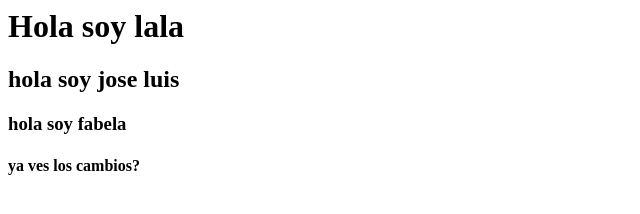
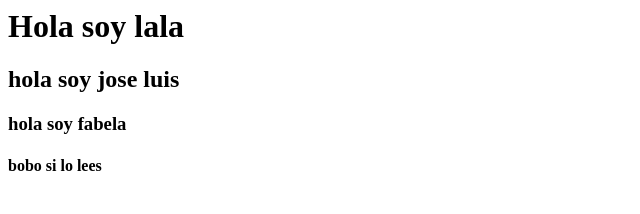
Before and after one commit to eduardomv2/Gestor-Gastos, a plain HTML site: page index.html in a window 1280 px wide. Shown: the full height of the page, 0-640 px from the left. Drawn offline with Linux system fonts and the light colour scheme.

```diff
--- a/index.html
+++ b/index.html
@@ -8,6 +8,6 @@
     <h1>Hola soy lala</h1>
     <h2>hola soy jose luis</h2>
     <h3>hola soy fabela</h3>
-    <h4>ya ves los cambios?</h4>
+    <h4>bobo si lo lees</h4>
 </body>
 </html>
```
